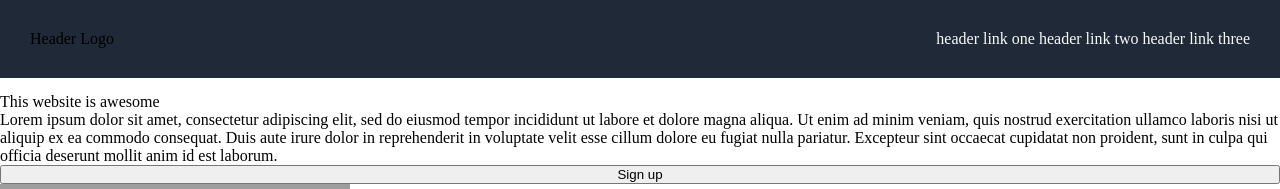
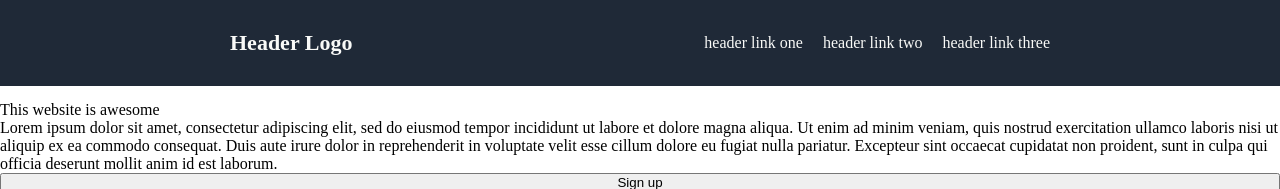
Before and after one commit to amaginn/landing-page, a plain HTML site: page index.html in a window 1280 px wide. Shown: the top 189 px of the page. Drawn offline with Linux system fonts and the light colour scheme; grey boxes are pictures that could not be loaded.

Commit message:
make header

```diff
--- a/index.html
+++ b/index.html
@@ -8,12 +8,12 @@
 </head>
 <body>
     <div class="header">
-        Header Logo
-        <div class="header-links">
-            <a href="link">header link one</a>
-            <a href="link">header link two</a>
-            <a href="link">header link three</a>
-        </div>
+        <div class="header-container">Header Logo</div>
+        <ul class="header-links">
+            <li><a href="link">header link one</a></li>
+            <li><a href="link">header link two</a></li>
+            <li><a href="link">header link three</a></li>
+        </ul>
     </div>
 
     <div class="container-1"></div>
```
